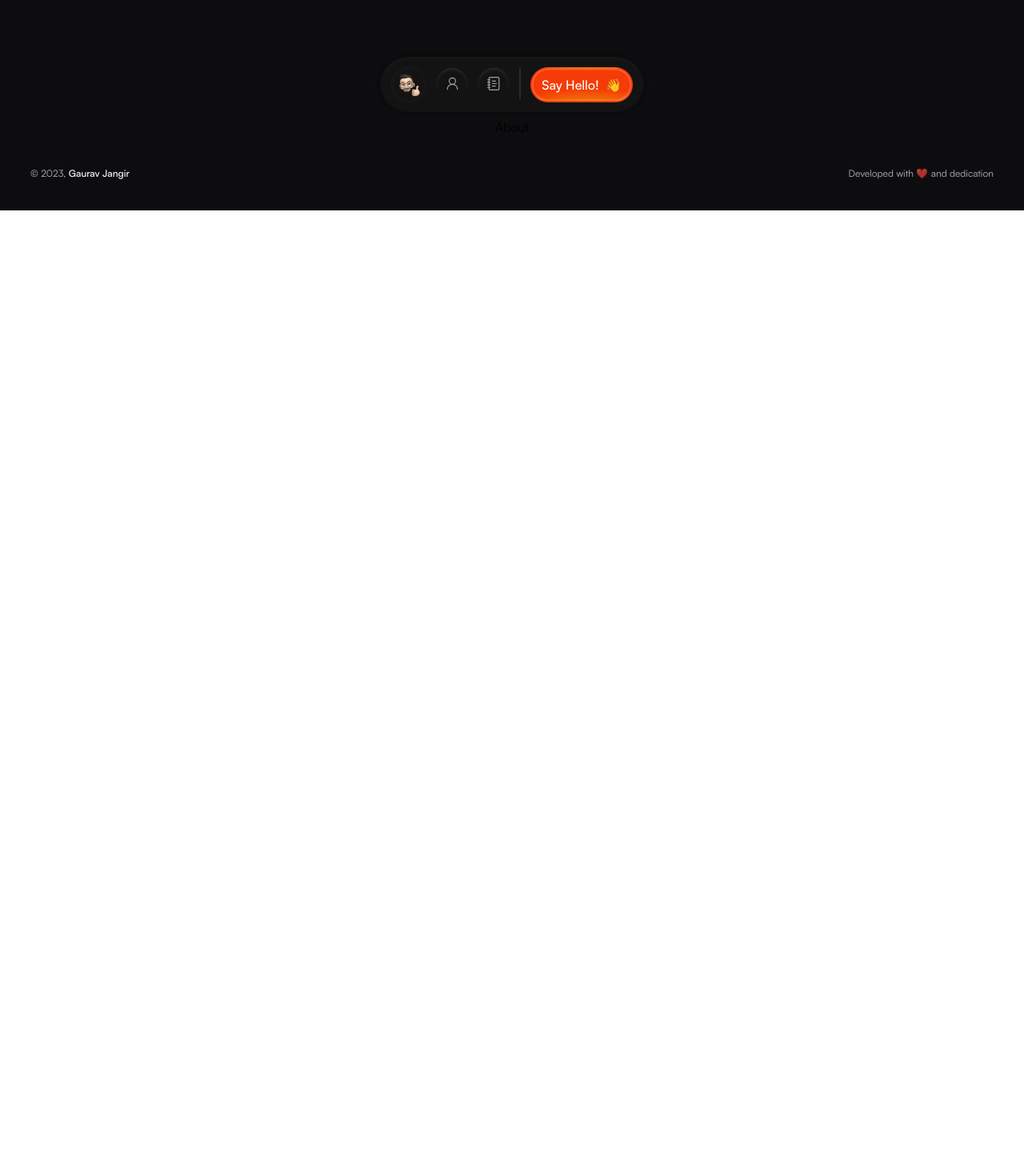
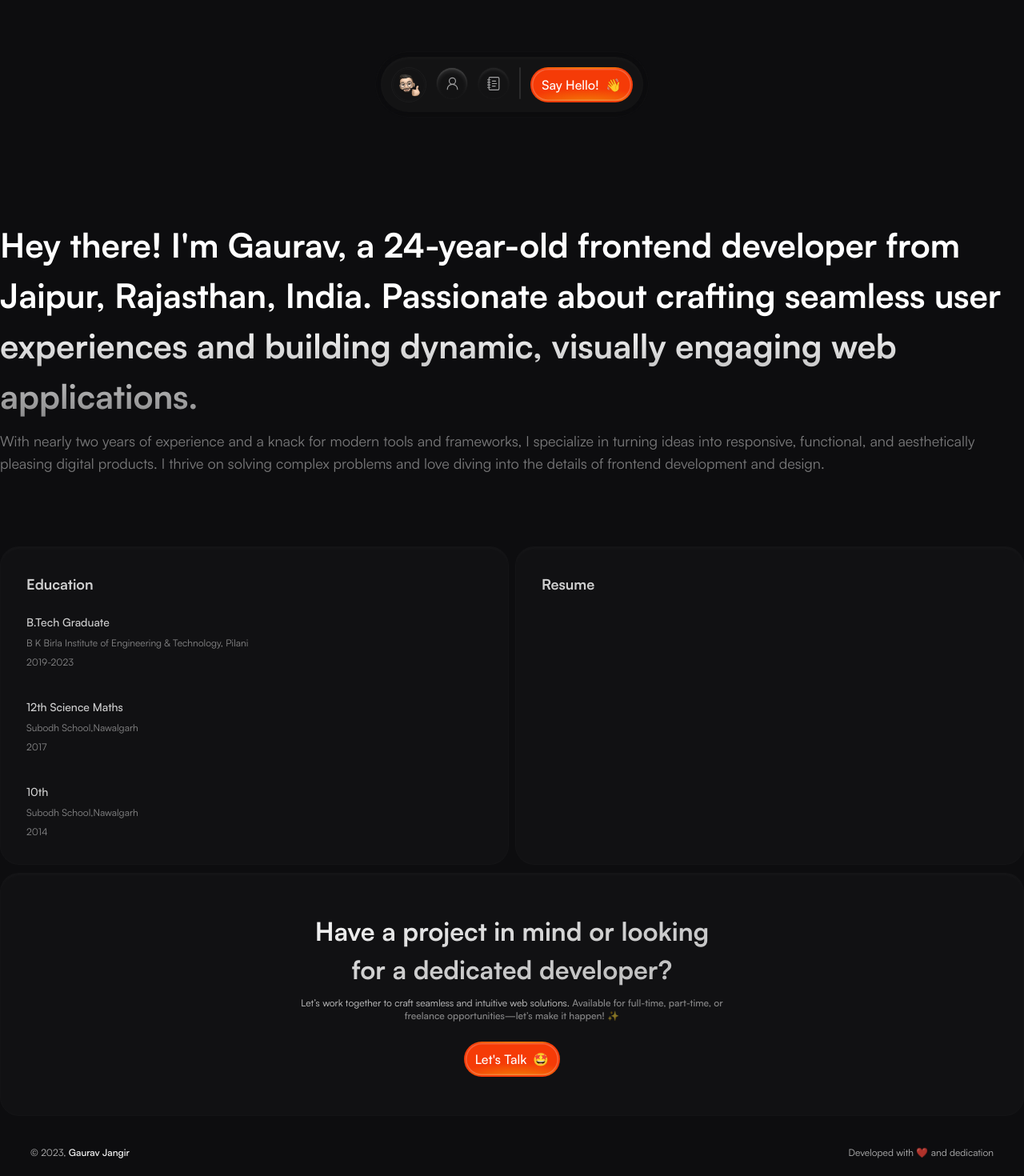
Before and after one commit to jGauravj/Gaurav-Portfolio, a React (Vite) app: page /about in a window 1280 px wide. Shown: the top 1470 px of the page at 80% size. Before the commit the page ends 800 px from the top, so only its background shows below. Built offline with nearby package versions, Linux system fonts and the light colour scheme.

Commit message:
make about page

```diff
--- a/src/Layout.jsx
+++ b/src/Layout.jsx
@@ -6,7 +6,7 @@ const Layout = () => {
   return (
     <div className="bg-[#0D0D0F] items-center  w-full flex flex-col">
       <Navbar />
-      <div className="flex-1 flex justify-center bg-[#0D0D0F]">
+      <div className="flex-1 flex justify-center ">
         <div className="w-full max-w-screen-xl md:px-16 px-6 lg:px-0">
           <Outlet />
         </div>
--- a/src/components/Navbar.jsx
+++ b/src/components/Navbar.jsx
@@ -1,6 +1,7 @@
 import avatar from "../assets/avatar1.png";
 import { UserRound } from "lucide-react";
 import { NotebookText } from "lucide-react";
+import { NavLink, Link } from "react-router-dom";
 
 const Navbar = () => {
   return (
@@ -9,24 +10,35 @@ const Navbar = () => {
         <div className="bg-[rgba(20,20,22,0.9)] border-t border-r border-l border-[rgba(255,255,255,0.01)] p-3 rounded-full box-shadow">
           <div className="flex justify-center gap-3">
             <div className=" w-11 h-11 flex justify-center items-center rounded-full border-[1.5px] border-[rgba(255,255,255,0.04)] ">
-              <div className="w-10 h-10 rounded-full border-[1.5px] border-[rgba(255,255,255,0.02)] ">
-                <img src={avatar} alt="avatar" />
-              </div>
+              <Link to='/'>
+                <div className="w-10 h-10 rounded-full border-[1.5px] border-[rgba(255,255,255,0.02)] ">
+                  <img src={avatar} alt="avatar" />
+                </div>
+              </Link>
             </div>
-            <div className=" w-10 h-10 rounded-full flex items-center justify-center border-[1.5px]  border-[rgba(255,255,255,0.02)] link group">
+
+            <NavLink
+              to="/about"
+              className={({ isActive }) =>
+                isActive
+                  ? "active-link w-10 h-10 rounded-full flex items-center justify-center border-[1.5px]  border-[rgba(255,255,255,0.02)]  group"
+                  : "w-10 h-10 rounded-full flex items-center justify-center border-[1.5px]  border-[rgba(255,255,255,0.02)] link group"
+              }
+            >
               <UserRound
                 strokeWidth={1.5}
                 size={19}
                 className="text-[#A2A2A3] group-hover:scale-90 transition-transform duration-150 ease-in-out"
               />
-            </div>
-            <div className=" w-10 h-10 border-[1.5px]  border-[rgba(255,255,255,0.02)] link rounded-full flex justify-center items-center group">
+            </NavLink>
+
+            <NavLink className=" w-10 h-10 border-[1.5px]  border-[rgba(255,255,255,0.02)] link rounded-full flex justify-center items-center group">
               <NotebookText
                 strokeWidth={1.5}
                 size={19}
                 className="text-[#A2A2A3] group-hover:scale-90 transition-transform duration-150 ease-in-out"
               />
-            </div>
+            </NavLink>
             <div className="w-[2px] rounded-md h-10 bg-[rgba(255,255,255,0.1)]"></div>
             <button className="flex items-center gap-2 justify-center py-2 px-3 border-2 border-[rgba(255,255,255,0.01)] rounded-full btn-shadow cursor-pointer group">
               <h1 className="text-white font-medium ">Say Hello!</h1>
--- a/src/index.css
+++ b/src/index.css
@@ -47,6 +47,10 @@
   transform: scale(1); /* Adds a subtle scaling effect */
   opacity: 1.1;
 }
+.active-link{
+  box-shadow: rgba(255, 255, 255, 0.1) 0px 2px 2px -0.2px inset,
+              rgba(255, 255, 255, 0.15) 0px 4px 6px -1px inset;
+}
 
 .skills_btn{
   @apply  py-2 px-[10px] text-white/50 text-xs border border-[rgba(255,255,255,0.01)] rounded-full box-shadow bg-[rgba(255,255,255,0.04)];
--- a/src/pages/About.jsx
+++ b/src/pages/About.jsx
@@ -1,7 +1,70 @@
+import Connect from "../components/Connect";
+
 const About = () => {
   return (
-    <div>
-      <h1>About</h1>
+    <div className=" flex flex-col min-h-screen gap-[10px] lg:mt-34 md:mt-32 mt-14">
+      <div className="flex flex-col gap-[10px]">
+        <div className=" relative">
+          <h1 className="text-white text-[42px] font-semibold w-full ">
+            Hey there! I&apos;m Gaurav, a 24-year-old frontend developer from
+            Jaipur, Rajasthan, India. Passionate about crafting seamless user
+            experiences and building dynamic, visually engaging web
+            applications.
+          </h1>
+          <div className=" w-full absolute inset-0 bottom-0 bg-gradient-to-t from-[#0D0D0F] opacity-50 via-transparent to-transparent pointer-events-none z-10"></div>
+        </div>
+        <p className="text-lg text-white/45 font-normal">
+          With nearly two years of experience and a knack for modern tools and
+          frameworks, I specialize in turning ideas into responsive, functional,
+          and aesthetically pleasing digital products. I thrive on solving
+          complex problems and love diving into the details of frontend
+          development and design.
+        </p>
+      </div>
+      <div className="grid lg:grid-cols-2 sm:grid-cols-1 gap-2 mt-20">
+        <div className="card">
+          <div className="flex flex-col gap-6">
+            <div>
+              <h1 className="text-white/80 text-lg font-bold">Education</h1>
+            </div>
+            <div className="flex flex-col gap-[38px]">
+              <div className="flex flex-col gap-2">
+                <h1 className="text-sm font-medium text-white/80">
+                  B.Tech Graduate
+                </h1>
+                <p className="text-xs text-white/50">
+                  B K Birla Institute of Engineering & Technology, Pilani
+                </p>
+                <p className="text-xs text-white/50">2019-2023</p>
+              </div>
+              <div className="flex flex-col gap-2">
+                <h1 className="text-sm font-medium text-white/80">
+                  12th Science Maths
+                </h1>
+                <p className="text-xs text-white/50">Subodh School,Nawalgarh</p>
+                <p className="text-xs text-white/50">2017</p>
+              </div>
+              <div className="flex flex-col gap-2">
+                <h1 className="text-sm font-medium text-white/80">10th</h1>
+                <p className="text-xs text-white/50">Subodh School,Nawalgarh</p>
+                <p className="text-xs text-white/50">2014</p>
+              </div>
+            </div>
+          </div>
+        </div>
+        <div className="card">
+          <div className="flex flex-col gap-6">
+            <div>
+              <h1 className="text-white/80 text-lg font-bold">Resume</h1>
+            </div>
+          </div>
+        </div>
+      </div>
+      <div className="card">
+        <div className="p-4 flex justify-center items-center ">
+          <Connect />
+        </div>
+      </div>
     </div>
   );
 };
--- a/src/pages/Home.jsx
+++ b/src/pages/Home.jsx
@@ -33,7 +33,7 @@ const backenSkills = ["Node Js", "Express Js", "Mongodb"];
 
 const Home = () => {
   return (
-    <div className=" flex flex-col min-h-screen gap-[10px] lg:mt-40 md:mt-32 mt-14 ">
+    <div className=" flex flex-col min-h-screen gap-[10px] lg:mt-34 md:mt-32 mt-14">
       <div className="flex flex-col gap-[10px]">
         <div className="relative">
           <h5 className="text-base font-semibold text-white/80">Hey there!</h5>
```
